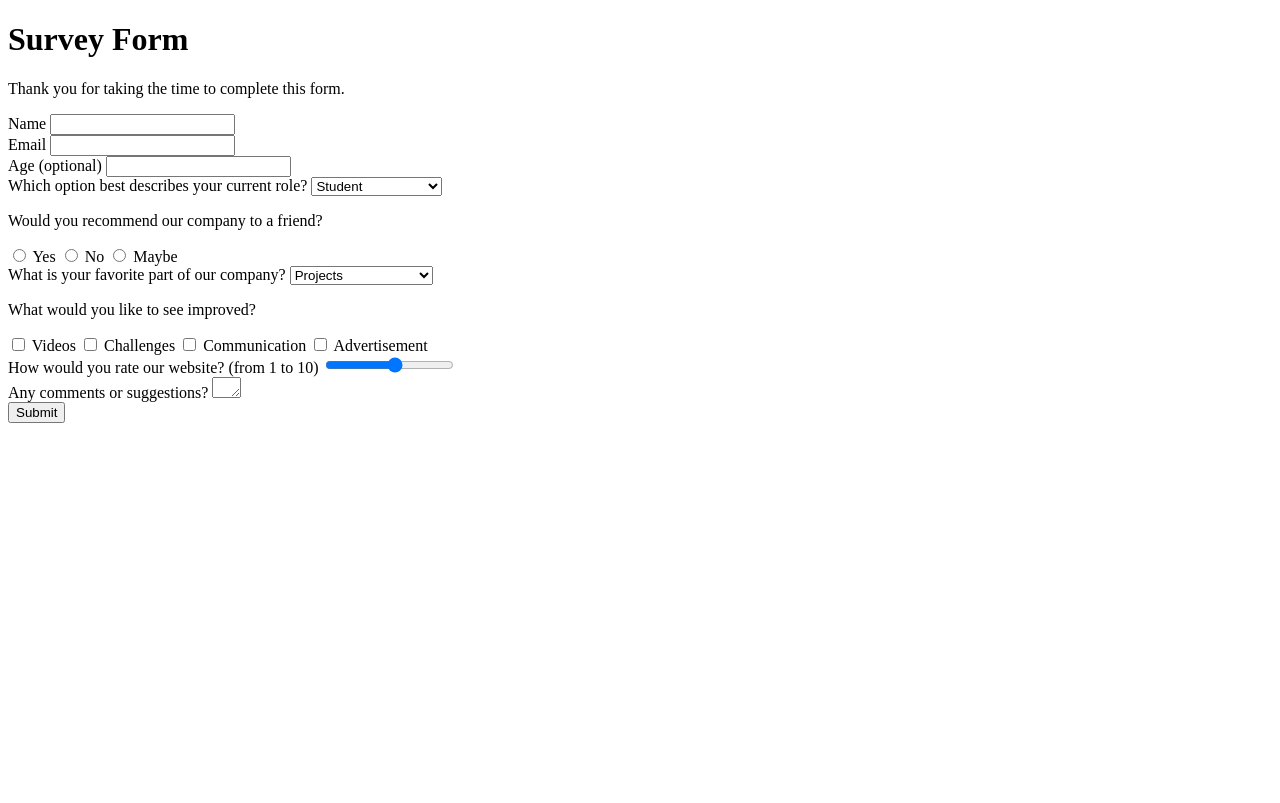
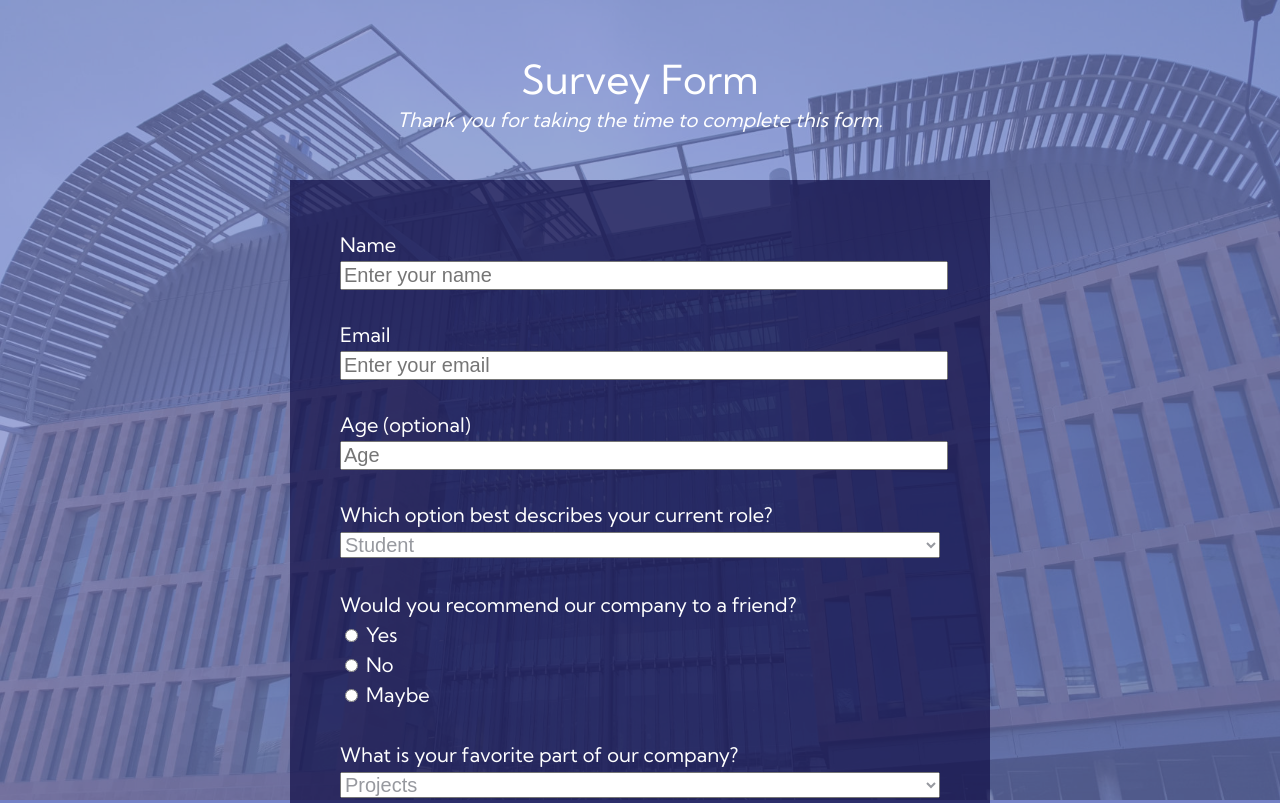
Before and after one commit to grzesieku401/formhtml, a plain HTML site: page index.html in a window 1280 px wide. Shown: the top 803 px of the page. Drawn offline with Linux system fonts and the light colour scheme.

Commit message:
Edit index.html and syle.css

```diff
--- a/index.html
+++ b/index.html
@@ -4,34 +4,41 @@
   <meta charset="UTF-8">
   <meta name="viewport" content="width=device-width, initial-scale=1.0">
   <meta http-equiv="X-UA-Compatible" content="ie=edge">
+  <link href="https://fonts.googleapis.com/css2?family=Kumbh+Sans&display=swap" rel="stylesheet">
+  <link rel="stylesheet" href="style.css">
   <title>Document</title>
 </head>
 <body>
+
+  <img src="budynek.jpg" alt="">
   <header>
     <h1>Survey Form</h1>
     <p>Thank you for taking the time to complete this form.</p>
   </header>
+  <div class="main">
+    <div class=""><div class="contbackground">
 
+    </div>
     <div class="container">
       <form class="">
-      <div class="">
-        <label for="name">Name</label>
-        <input type="text" name="name">
+        <div class="forimputs">
+          <label class="titlesforimputs" for="name">Name</label>
+          <input class="fiveinputs" type="text" name="name" placeholder="Enter your name" required>
         </div>
 
-      <div class="">
-        <label for="email">Email</label>
-        <input type="email" name="email">
+        <div class="forimputs">
+          <label class="titlesforimputs" for="email">Email</label>
+          <input class="fiveinputs" type="email" name="email" placeholder="Enter your email" required>
         </div>
 
-      <div class="">
-        <label for="age">Age <span>(optional)</span></label>
-        <input type="number" name="age">
+        <div class="forimputs">
+          <label class="titlesforimputs" for="age">Age <span>(optional)</span></label>
+          <input class="fiveinputs" type="number" name="age" placeholder="Age" required>
         </div>
 
-      <div class="">
-        <label for="role">Which option best describes your current role?</label>
-        <select class="" name="role" placeholder="aaa">
+        <div class="forimputs">
+          <label class="titlesforimputs" for="role">Which option best describes your current role?</label>
+          <select class="fiveinputs" name="role" placeholder="Select and option">
             <option value="" disabled >Select current role</option>
             <option value="student">Student</option>
             <option value="job">Full time job</option>
@@ -40,21 +47,21 @@
           </select>
         </div>
 
-      <div class="">
-        <p>Would you recommend our company to a friend?</p>
+        <div class="forimputs">
+          <p class="titlesforimputs">Would you recommend our company to a friend?</p>
           <input type="radio" id="yes" name="recomend" value="yes">
           <label for="recomend">Yes</label>
-
+          <br>
           <input type="radio" id="no" name="recomend" value="no">
           <label for="recomend">No</label>
-
+          <br>
           <input type="radio" id="maybe" name="recomend" value="maybe">
           <label for="recomend">Maybe</label>
         </div>
 
-      <div class="">
-        <label for="part">What is your favorite part of our company?</label>
-        <select class="" name="part" >
+        <div class="forimputs">
+          <label class="titlesforimputs" for="part">What is your favorite part of our company?</label>
+          <select class="fiveinputs" name="part" >
             <option value="" disabled >Select the best thing</option>
             <option value="projects">Projects</option>
             <option value="people">People</option>
@@ -62,32 +69,34 @@
           </select>
         </div>
 
-      <div class="">
-        <p>What would you like to see improved? </p>
+        <div class="forimputs">
+          <p class="titlesforimputs" >What would you like to see improved? </p>
           <input type="checkbox" name="">
-        <label for="">Videos</label>
+          <label for="">Videos</label><br>
           <input type="checkbox" name="">
-        <label for="">Challenges</label>
+          <label for="">Challenges</label><br>
           <input type="checkbox" name="">
-        <label for="">Communication</label>
+          <label for="">Communication</label><br>
           <input type="checkbox" name="">
           <label for="">Advertisement</label>
         </div>
 
-      <div class="">
-        <label for="range">How would you rate our website? <span>(from 1 to 10)</span></label>
+        <div class="forimputs">
+          <label class="titlesforimputs" for="range">How would you rate our website? <span>(from 1 to 10)</span></label>
           <input type="range" min="1" max="10" name="range">
         </div>
 
-      <div class="">
-        <label for="">Any comments or suggestions?</label>
+        <div class="forimputs divarea">
+          <label class="titlesforimputs" for="">Any comments or suggestions?</label>
           <textarea name="name" rows="1" cols="1"></textarea>
         </div>
 
-      <button type="button" name="button">Submit</button>
+        <input class="fiveinputs button" type="submit" name="" placeholder="Submit">
 
       </form>
     </div>
+  </div>
+
 
 </body>
 </html>
--- a/style.css
+++ b/style.css
@@ -1 +1,91 @@
 @import url("reset.css");
+
+html{
+  font-size: 62.5%;
+  font-family: 'Kumbh Sans', sans-serif;
+}
+
+body{
+  background-color: #7380c4;
+  font-size: 2rem;
+}
+
+img{
+  z-index: -1;
+  position: fixed;
+  height: 100%;
+  width: 100%;
+  opacity: 30%;
+}
+.main{
+  width: 70rem;
+  height: 115rem;
+  margin: 0 auto;
+  position: relative;
+}
+.container{
+  padding: 2rem 5rem;
+  border-radius: 5px;
+  color: white;
+  width: 60rem;
+  height: 115rem;
+  position: absolute;
+}
+
+.contbackground{
+  opacity: 70%;
+  background-color: #110e46;
+  width: 70rem;
+  height: 115rem;
+  position: absolute;
+}
+
+h1{
+  font-size: 4rem;
+  color: white;
+  margin: 4rem auto 1rem auto;
+}
+
+header{
+  padding: 2rem;
+  text-align: center;
+  margin-bottom: 3rem;
+}
+
+header p{
+  font-style: italic;
+  font-size: 2rem;
+  margin-top: 1rem;
+  color: white;
+}
+
+.forimputs{
+  width: 100%;
+  margin: 3rem 0;
+  line-height: 3rem;
+}
+
+.titlesforimputs{
+  display: block;
+}
+
+.fiveinputs{
+  width: 100%;
+}
+
+input, option, select{
+  font-size: 2rem;
+  color: #97999f;
+}
+textarea{
+  width: 100%;
+  height: 6rem;
+}
+.divarea{
+  height: 8rem;
+}
+
+.button{
+  background-color: #61b85f;
+  border-color: #61b85f;
+}
```
Lines whose indentation alone changed are shown as unchanged.
